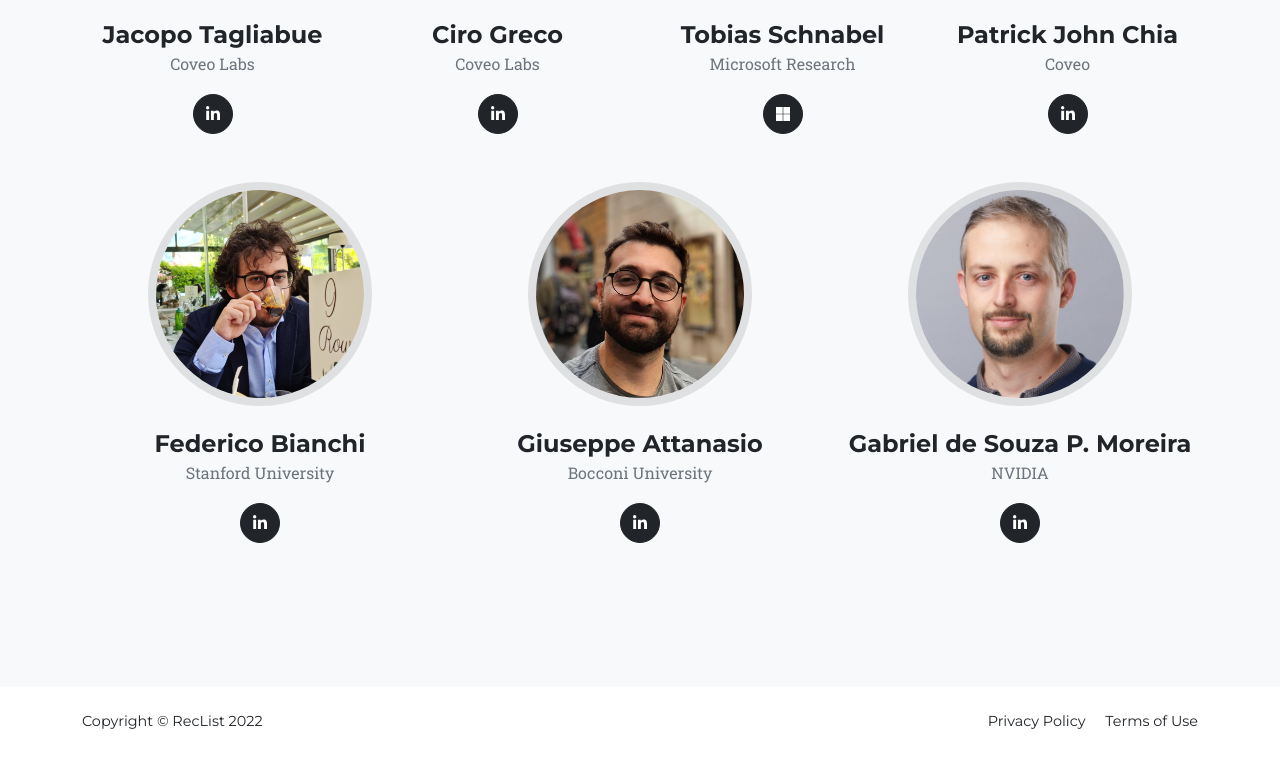
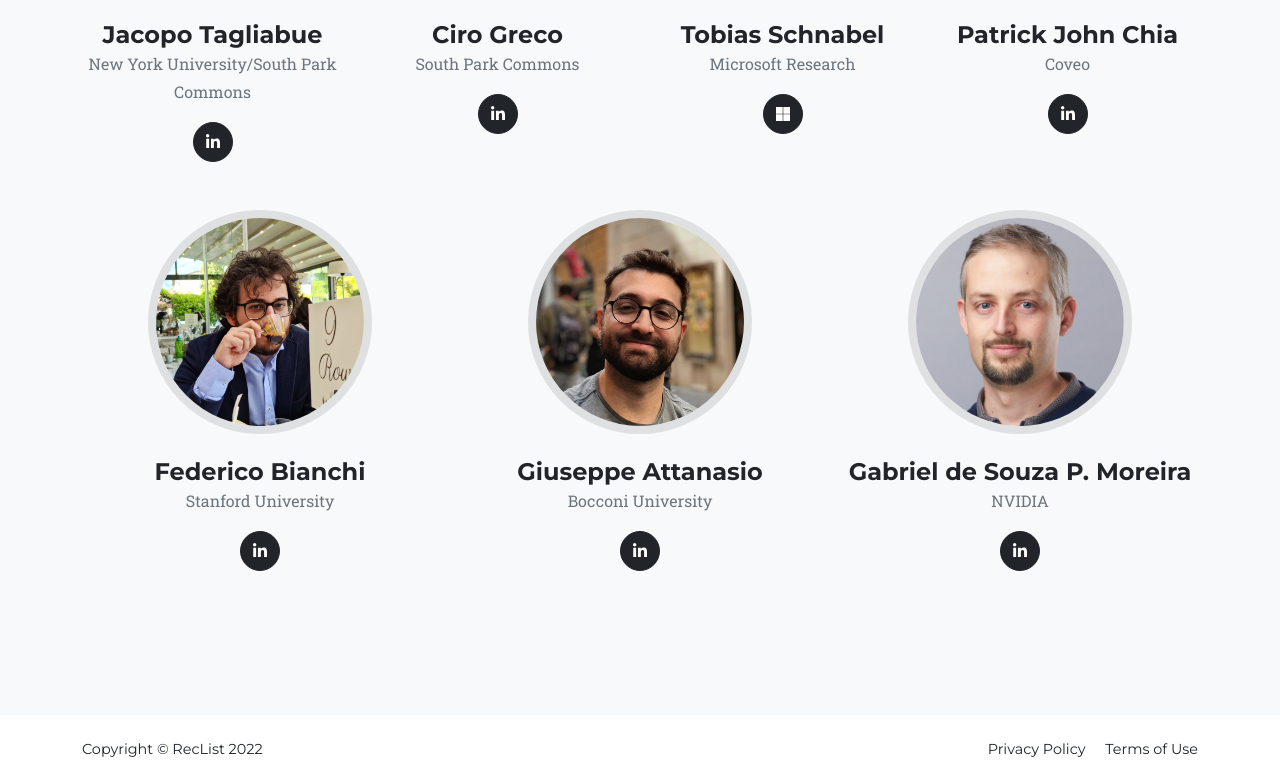
Before and after one commit to RecList/cikm2022-cup, a plain HTML site: page index.html in a window 1280 px wide. Shown: the part 6052-6836 px from the top of the page. Before the commit the page ends 6808 px from the top, so only its background shows below. Drawn offline with nearby package versions, Linux system fonts and the light colour scheme.

Commit message:
update aff

```diff
--- a/index.html
+++ b/index.html
@@ -364,7 +364,7 @@
                 <div class="team-member">
                     <img class="mx-auto rounded-circle" src="assets/img/team/jacopo.jpg" alt="..."/>
                     <h4>Jacopo Tagliabue</h4>
-                    <p class="text-muted">Coveo Labs</p>
+                    <p class="text-muted">New York University/South Park Commons</p>
                     <a class="btn btn-dark btn-social mx-2" href="https://www.linkedin.com/in/jacopotagliabue/"
                        aria-label="Parveen Anand LinkedIn Profile"><i class="fab fa-linkedin-in"></i></a>
                 </div>
@@ -373,7 +373,7 @@
                 <div class="team-member">
                     <img class="mx-auto rounded-circle" src="assets/img/team/ciro.jpeg" alt="..."/>
                     <h4>Ciro Greco</h4>
-                    <p class="text-muted">Coveo Labs</p>
+                    <p class="text-muted">South Park Commons</p>
                     <a class="btn btn-dark btn-social mx-2" href="https://www.linkedin.com/in/cirogreco/"
                        aria-label="Diana Petersen LinkedIn Profile"><i class="fab fa-linkedin-in"></i></a>
                 </div>
```
